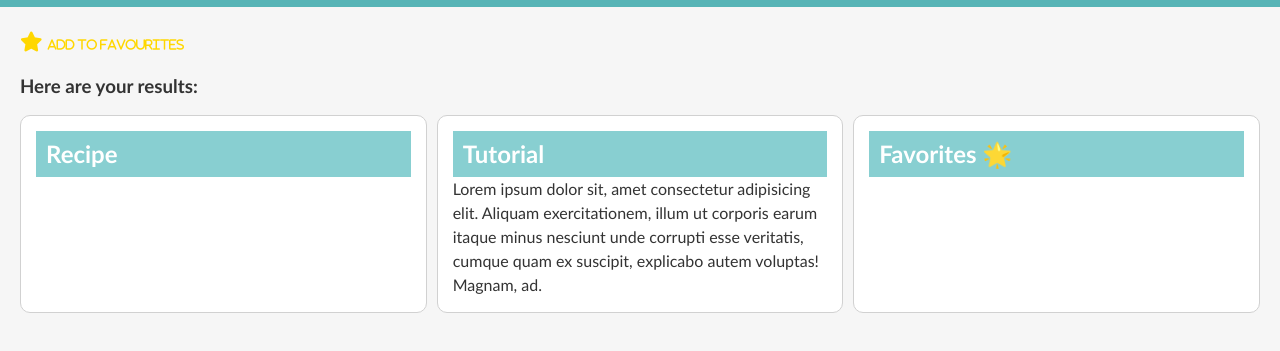
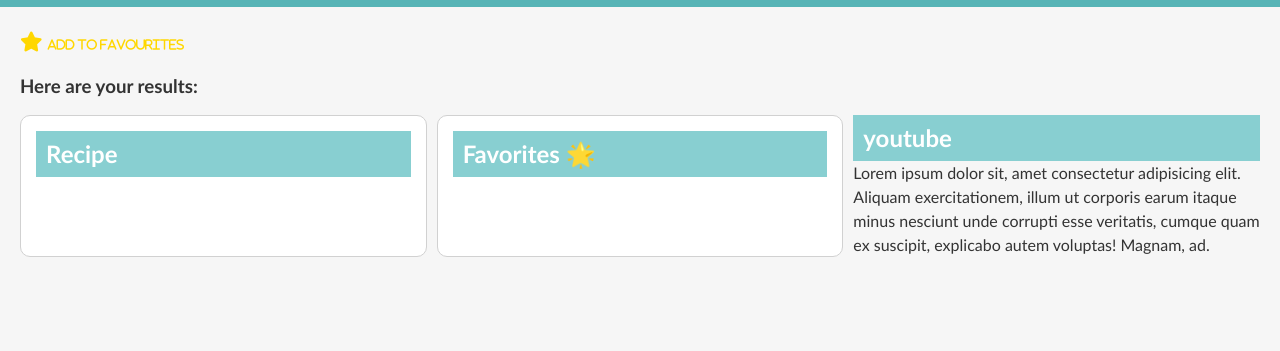
Before and after one commit to TuuPuu/dish-discovery, a plain HTML site: page index.html in a window 1280 px wide. Shown: the part 99-450 px from the top of the page. Drawn offline with nearby package versions, Linux system fonts and the light colour scheme.

Commit message:
changd where storage displays

```diff
--- a/index.html
+++ b/index.html
@@ -50,19 +50,20 @@
               <h2>Recipe</h2>
             </div>
 
-            <!-- YOUTUBE COOKING TUTORIAL -->
-            <div class="youtube-vid">
-              <h2>Tutorial</h2>
+            <!-- FAVOURITES INFO made changes here -->
+            <div class="fav-info" id="favoritesContainer">
+              <h2>Favorites 🌟</h2>
+              <ul id="favoritesList"></ul>
+            </div>
+
+            <!-- YOUTUBE -->
+            <div>
+              <h2>youtube</h2>
+
               Lorem ipsum dolor sit, amet consectetur adipisicing elit. Aliquam
               exercitationem, illum ut corporis earum itaque minus nesciunt unde
               corrupti esse veritatis, cumque quam ex suscipit, explicabo autem
               voluptas! Magnam, ad.
-            </div>
-
-            <!-- FAVOURITES INFO made changes here -->
-            <div class="fav-info" id="favoritesContainer">
-              <h2>Favorites 🌟</h2>
-              <ul id="favoritesList"></ul>
             </div>
           </div>
         </div>
```
